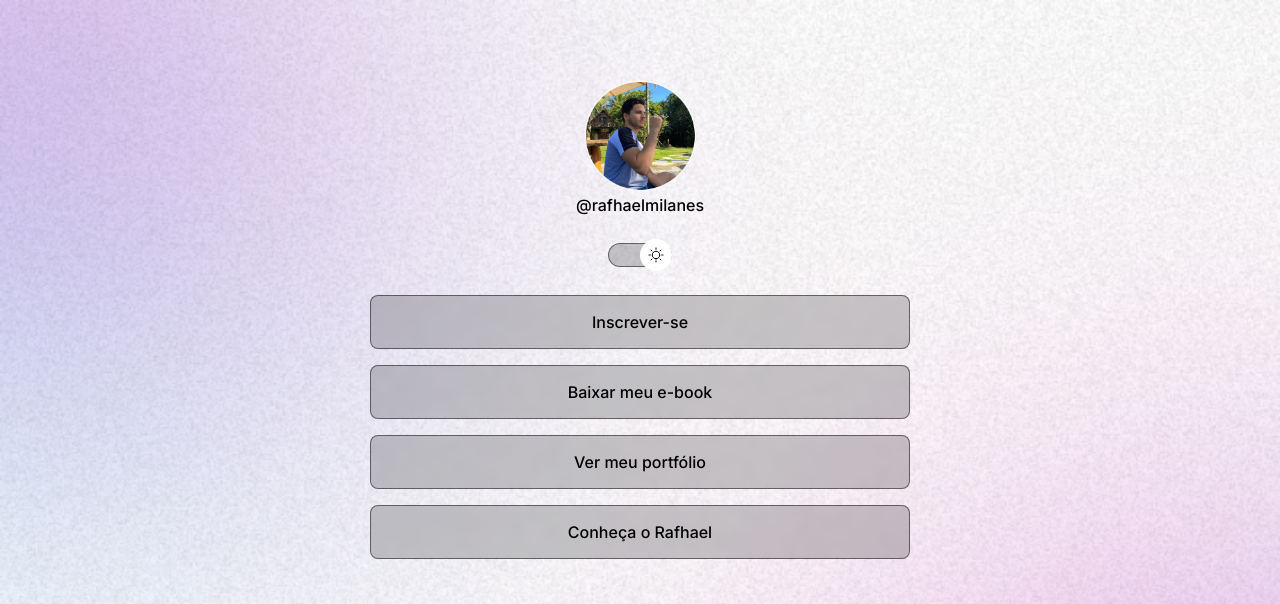
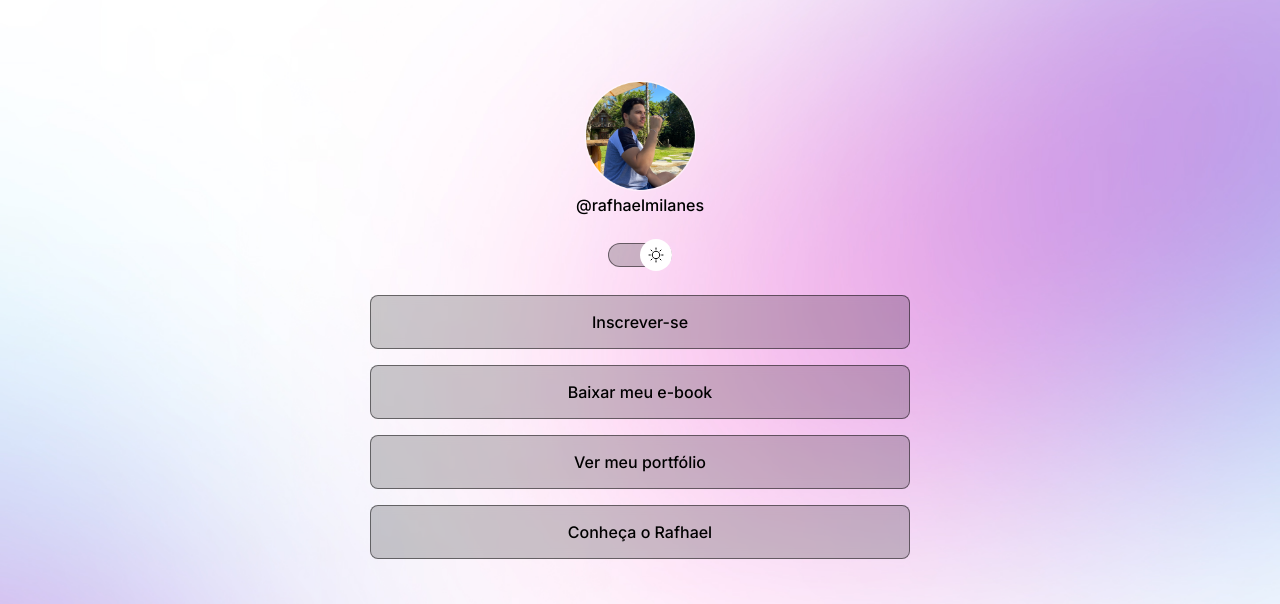
Before and after one commit to RafhaelMilanes/RafhaLinks, a plain HTML site: page index.html in a window 1280 px wide. Shown: the top 604 px of the page. Drawn offline with nearby package versions, Linux system fonts and the light colour scheme.

Commit message:
change background based on media queries

```diff
--- a/style.css
+++ b/style.css
@@ -26,6 +26,7 @@
 
 body {
   background: var(--bg-url) no-repeat top center/cover;
+  height: 100vh;
 }
 
 body * {
@@ -148,3 +149,13 @@ footer {
   text-align: center;
   font-size: 15px;
 }
+
+@media (min-width: 700px) {
+  :root {
+    --bg-url: url(./assets/bg.jpg);
+  }
+
+  .ligth {
+    --bg-url: url(./assets/bg-ligth.jpg);
+  }
+}
```
Also changed, not shown: assets/bg-ligth.jpg (added), assets/bg.jpg (added).
